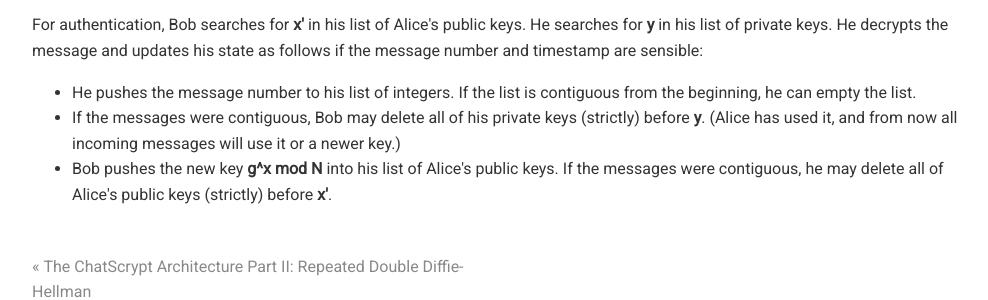
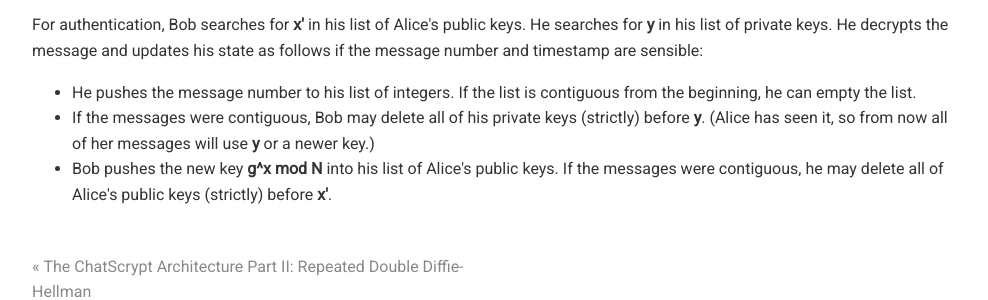
Before and after one commit to chatscrypt/chatscrypt.github.io, a Jekyll site: the page built from _posts/2020-01-23-the-chatscrypt-architecture-part-iii-authenticated-inductive-diffie-hellman.html, in a window 1280 px wide and 900 px high, scrolled down 1708 px. Shown: the part 488-788 px from the top of the window, without its empty margins (143-1131 px from the left). Built offline with Jekyll 4.4.1, drawn with Linux system fonts in a browser that asks for light colours; comment, search, counter and statistics services are not loaded.

Commit message:
Update 2020-01-23-the-chatscrypt-architecture-part-iii-authenticated-inductive-diffie-hellman.html

```diff
--- a/_posts/2020-01-23-the-chatscrypt-architecture-part-iii-authenticated-inductive-diffie-hellman.html
+++ b/_posts/2020-01-23-the-chatscrypt-architecture-part-iii-authenticated-inductive-diffie-hellman.html
@@ -78,6 +78,6 @@ For authentication, Bob searches for <b>x'</b> in his list of Alice's public key
 
 <ul>
 <li>He pushes the message number to his list of integers. If the list is contiguous from the beginning, he can empty the list.
-<li>If the messages were contiguous, Bob may delete all of his private keys (strictly) before <b>y</b>. (Alice has used it, and from now all incoming messages will use it or a newer key.)
+<li>If the messages were contiguous, Bob may delete all of his private keys (strictly) before <b>y</b>. (Alice has seen it, so from now all of her messages will use <b>y</b> or a newer key.)
 <li>Bob pushes the new key <b>g^x mod N</b> into his list of Alice's public keys. If the messages were contiguous, he may delete all of Alice's public keys (strictly) before <b>x'</b>.
 </ul>
```
